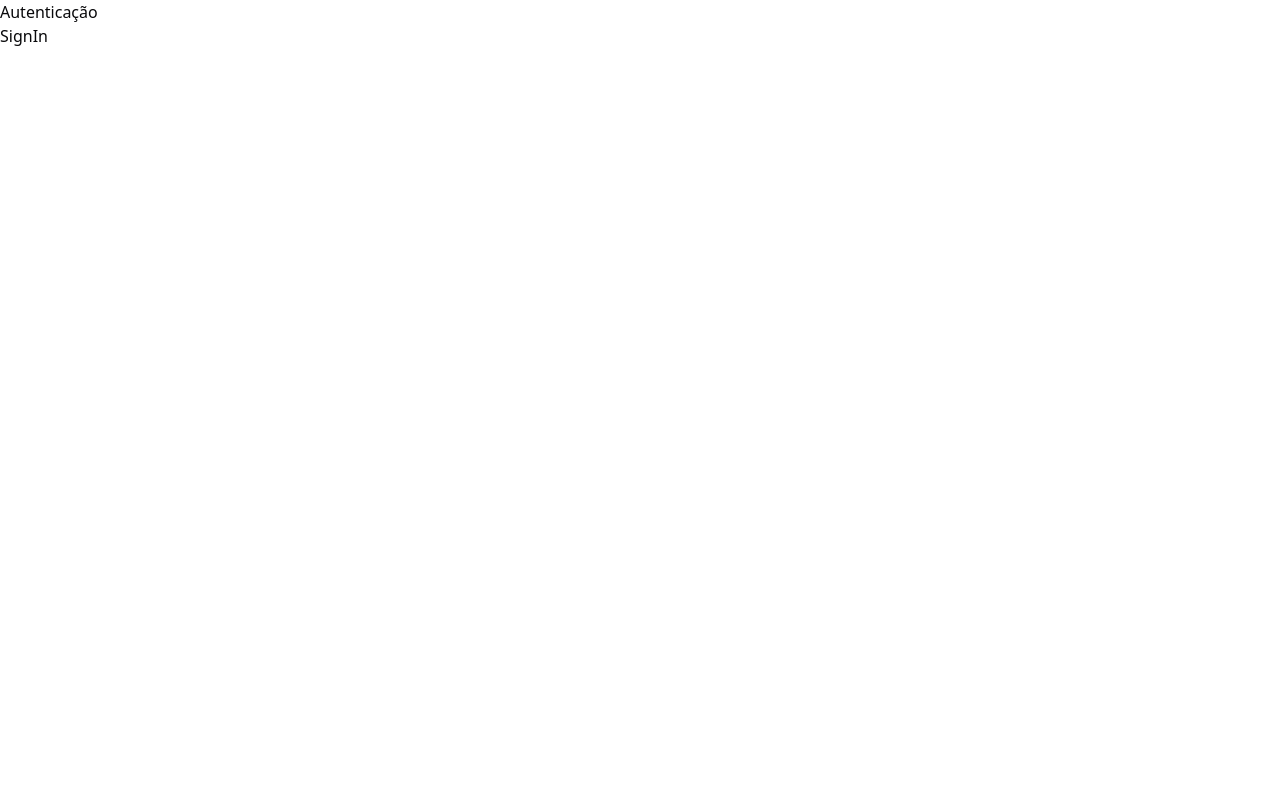
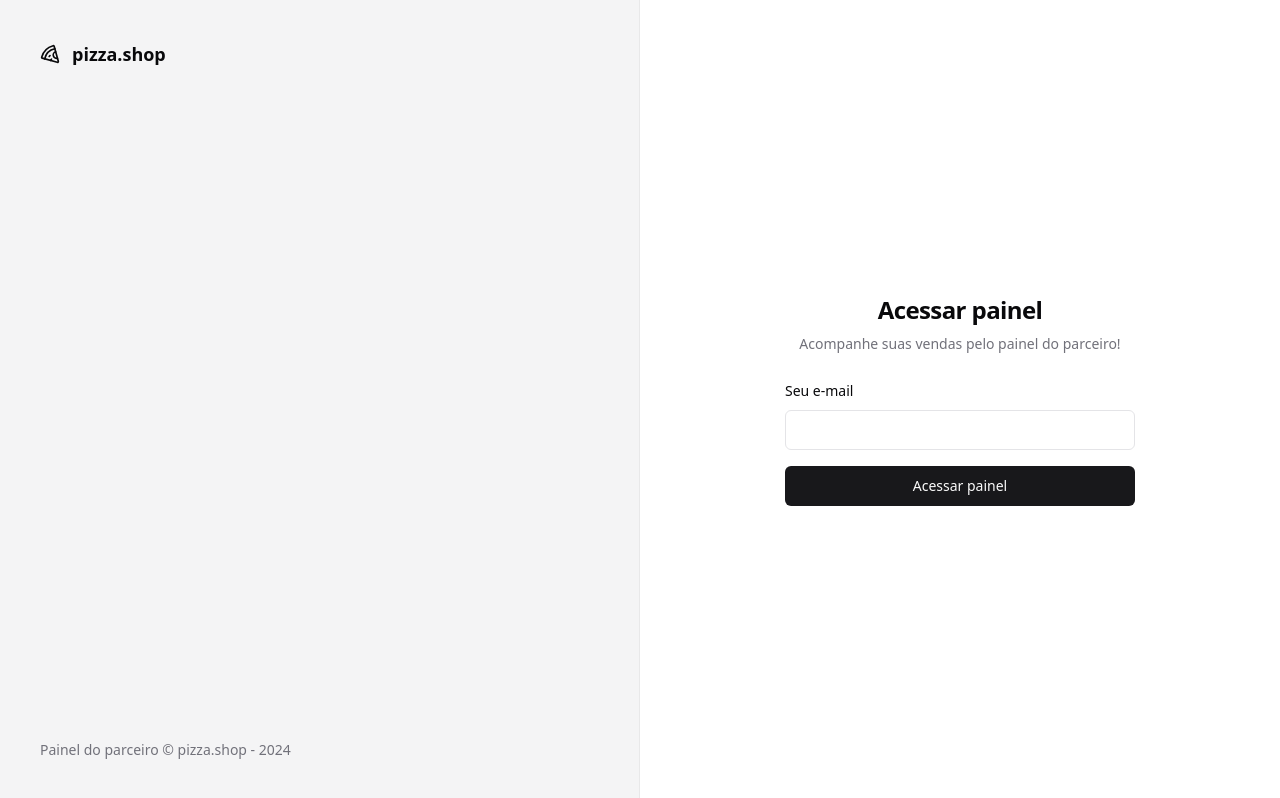
Before and after one commit to paulobr4z/pizzashop-web, a React (Vite) app: page /sign-in in a window 1280 px wide. Built offline with nearby package versions, Linux system fonts and the light colour scheme.

Commit message:
Páginas e componentes (UI) - Página: Login

```diff
--- a/package.json
+++ b/package.json
@@ -10,6 +10,7 @@
     "preview": "vite preview"
   },
   "dependencies": {
+    "@radix-ui/react-label": "^2.1.0",
     "@radix-ui/react-slot": "^1.1.0",
     "class-variance-authority": "^0.7.0",
     "clsx": "^2.1.1",
--- /dev/null
+++ b/src/components/ui/input.tsx
@@ -0,0 +1,25 @@
+import * as React from "react"
+
+import { cn } from "@/lib/utils"
+
+export interface InputProps
+  extends React.InputHTMLAttributes<HTMLInputElement> {}
+
+const Input = React.forwardRef<HTMLInputElement, InputProps>(
+  ({ className, type, ...props }, ref) => {
+    return (
+      <input
+        type={type}
+        className={cn(
+          "flex h-10 w-full rounded-md border border-input bg-background px-3 py-2 text-sm ring-offset-background file:border-0 file:bg-transparent file:text-sm file:font-medium file:text-foreground placeholder:text-muted-foreground focus-visible:outline-none focus-visible:ring-2 focus-visible:ring-ring focus-visible:ring-offset-2 disabled:cursor-not-allowed disabled:opacity-50",
+          className
+        )}
+        ref={ref}
+        {...props}
+      />
+    )
+  }
+)
+Input.displayName = "Input"
+
+export { Input }
--- /dev/null
+++ b/src/components/ui/label.tsx
@@ -0,0 +1,24 @@
+import * as React from "react"
+import * as LabelPrimitive from "@radix-ui/react-label"
+import { cva, type VariantProps } from "class-variance-authority"
+
+import { cn } from "@/lib/utils"
+
+const labelVariants = cva(
+  "text-sm font-medium leading-none peer-disabled:cursor-not-allowed peer-disabled:opacity-70"
+)
+
+const Label = React.forwardRef<
+  React.ElementRef<typeof LabelPrimitive.Root>,
+  React.ComponentPropsWithoutRef<typeof LabelPrimitive.Root> &
+    VariantProps<typeof labelVariants>
+>(({ className, ...props }, ref) => (
+  <LabelPrimitive.Root
+    ref={ref}
+    className={cn(labelVariants(), className)}
+    {...props}
+  />
+))
+Label.displayName = LabelPrimitive.Root.displayName
+
+export { Label }
--- a/src/pages/_layouts/auth.tsx
+++ b/src/pages/_layouts/auth.tsx
@@ -1,9 +1,19 @@
+import { Pizza } from 'lucide-react'
 import { Outlet } from 'react-router-dom'
 export function AuthLayout() {
   return (
-    <div>
-      <h1>Autenticação</h1>
-      <div>
+    <div className="grid min-h-screen grid-cols-2">
+      <div className="flex h-full flex-col justify-between border-r border-foreground/5 bg-muted p-10 text-muted-foreground">
+        <div className="flex items-center gap-3 text-lg text-foreground">
+          <Pizza className="h-5 w-5" />
+          <span className="font-semibold">pizza.shop</span>
+        </div>
+
+        <footer className="text-sm">
+          Painel do parceiro &copy; pizza.shop - {new Date().getFullYear()}
+        </footer>
+      </div>
+      <div className="flex flex-col items-center justify-center">
         <Outlet />
       </div>
     </div>
--- a/src/pages/auth/sign-in.tsx
+++ b/src/pages/auth/sign-in.tsx
@@ -1,10 +1,34 @@
+import { Button } from '@/components/ui/button'
+import { Input } from '@/components/ui/input'
+import { Label } from '@/components/ui/label'
 import { Helmet } from 'react-helmet-async'
 
 export function SignIn() {
   return (
     <>
       <Helmet title="Login" />
-      <h1>SignIn</h1>
+
+      <div className="p-8">
+        <div className="flex w-[350px] flex-col justify-center gap-6">
+          <div className="flex flex-col gap-2 text-center">
+            <h1 className="text-2xl font-semibold tracking-tight">
+              Acessar painel
+            </h1>
+            <p className="text-sm text-muted-foreground">
+              Acompanhe suas vendas pelo painel do parceiro!
+            </p>
+          </div>
+          <form className="space-y-4">
+            <div className="space-y-2">
+              <Label htmlFor="email">Seu e-mail</Label>
+              <Input id="email" type="email" />
+            </div>
+            <Button className="w-full" type="submit">
+              Acessar painel
+            </Button>
+          </form>
+        </div>
+      </div>
     </>
   )
 }
```
Also changed, not shown: 1 other file (tests, documents, lock files or other folders).
